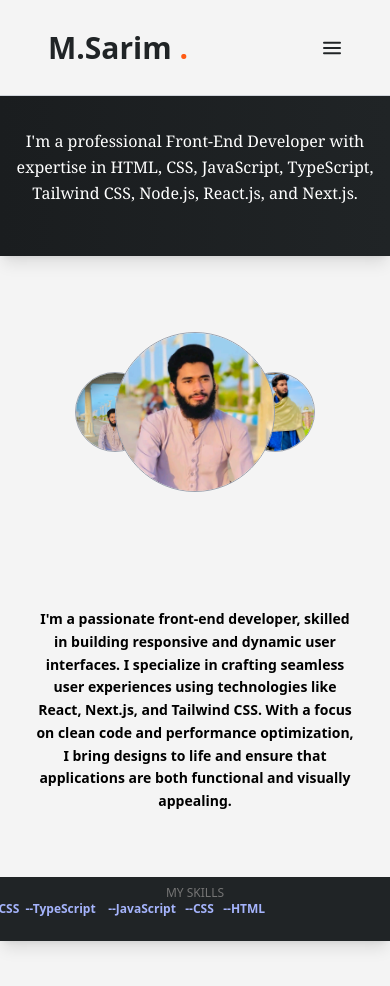
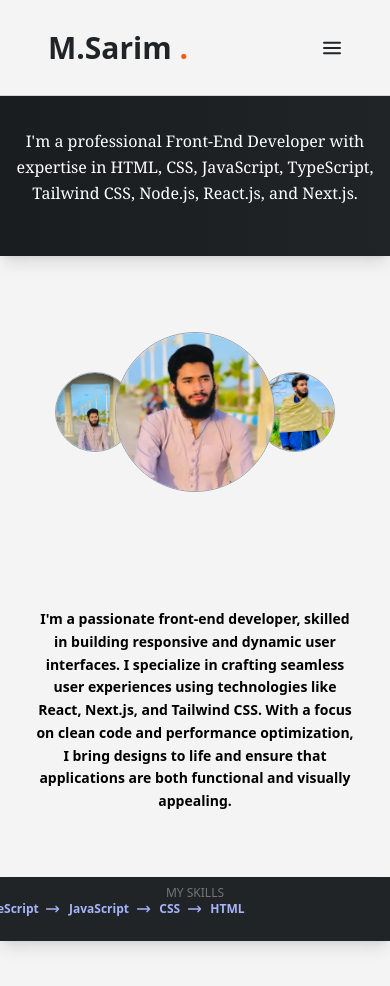
Before and after one commit to SarimArain99/my-portfolio-web, a Next.js app: page /about in a window 390 px wide. Shown: the top 986 px of the page. Built offline with nearby package versions, Linux system fonts and the light colour scheme.

Commit message:
modified

```diff
--- a/src/app/IMS/page.tsx
+++ b/src/app/IMS/page.tsx
@@ -3,15 +3,15 @@ import IMS from "../public/images/IMS.png";
 import Image from "next/image";
 function page() {
   return (
-    <div className="flex justify-center">
-      <div className="sm:mx-8 mx-2 py-10 max-w-3xl relative top-28 bg-white shadow-2xl rounded-2xl overflow-hidden mb-20">
+    <div className="flex justify-center mx-3">
+      <div className="mt-12 overflow-hidden">
         <Image
           src={IMS}
           alt="Inventory Management System"
-          className="w-full h-64 object-contain rounded-t-lg border-b border-gray-200"
+          className="w-full object-contain rounded-t-lg mt-14"
         />
         <div className="px-6 py-8">
-          <h1 className="text-4xl font-extrabold mb-6 text-center text-gray-800 tracking-wide">
+          <h1 className="text-3xl sm:text-4xl lg:text-5xl font-extrabold mb-6 sm: mt-10 text-center text-gray-800 tracking-wide">
             Inventory Management System Overview
           </h1>
           <p className="text-lg mb-6 text-gray-700 leading-relaxed">
--- a/src/app/about/page.tsx
+++ b/src/app/about/page.tsx
@@ -13,13 +13,13 @@ function About() {
 
       <div className="flex py-9 items-center justify-center">
         <div className="flex py-10 items-center justify-center relative">
-          <div className="w-20 h-20 sm:w-24 sm:h-24 md:w-36 md:h-36 lg:w-44 lg:h-44 rounded-full overflow-hidden relative -z-30 -mr-10 border border-gray-400">
+          <div className="w-20 h-20 sm:w-24 sm:h-24 md:w-36 md:h-36 lg:w-44 lg:h-44 rounded-full overflow-hidden relative -z-30 sm:-mr-10 -mr-5 border border-gray-400">
             <Image src={sa} alt="Sarim" className="object-bottom" />
           </div>
           <div className="w-40 h-40 sm:w-40 sm:h-40 md:w-56 md:h-56 lg:w-80 lg:h-80 rounded-full overflow-hidden relative -z-20 border border-gray-400">
             <Image src={sarim3} alt="Sarim" className="object-cover" />
           </div>
-          <div className="w-20 h-20 sm:w-24 sm:h-24 md:w-36 md:h-36 lg:w-44 lg:h-44 rounded-full overflow-hidden relative -z-30 -ml-10 border border-gray-400">
+          <div className="w-20 h-20 sm:w-24 sm:h-24 md:w-36 md:h-36 lg:w-44 lg:h-44 rounded-full overflow-hidden relative -z-30 sm:-ml-10 -ml-5 border border-gray-400">
             <Image src={sarim2} alt="Sarim" className="object-cover" />
           </div>
         </div>
--- a/src/app/components/Skills.tsx
+++ b/src/app/components/Skills.tsx
@@ -1,16 +1,34 @@
 function Skills() {
+  let rightArror = (
+    <svg
+      className="h-4 w-4 sm:h-6 sm:w-6 md:h-8 md:w-8 lg:h-10 lg:w-10 "
+      fill="none"
+      viewBox="0 0 24 24"
+      stroke="currentColor"
+    >
+      <path
+        stroke-linecap="round"
+        stroke-linejoin="round"
+        stroke-width="2"
+        d="M17 8l4 4m0 0l-4 4m4-4H3"
+      />
+    </svg>
+  );
+
   return (
     <div className="overflow-hidden lg:h-36 md:h-20 sm:h-18 h-16 bg-[#202426] sm:p-4  max-w-[100%] mx-auto my-6 shadow-lg text-white text-center cursor-default">
-      <p className="lg:text-lg md:text-sm sm:text-sm text-xs text-[#757575] sm:pt-1 pt-2">MY SKILLS</p>
-      <div className="lg:text-3xl md:text-lg sm:text-sm text-xs  font-semibold text-indigo-300 dark:text-white whitespace-nowrap animate-scroll">
-        &nbsp; &nbsp;--NEXT.Js
-        &nbsp; &nbsp;--REACT.Js
-        &nbsp;--NODE.Js &nbsp;
-        &nbsp;--TAILWIND CSS
-        &nbsp;--TypeScript &nbsp;
-        &nbsp;--JavaScript&nbsp;
-        &nbsp;--CSS &nbsp;
-        --HTML &nbsp;
+      <p className="lg:text-lg md:text-sm sm:text-sm text-xs text-[#757575] sm:pt-1 pt-2">
+        MY SKILLS
+      </p>
+      <div className="lg:text-3xl md:text-lg sm:text-sm text-xs font-semibold text-indigo-300 dark:text-white whitespace-nowrap animate-scroll flex justify-center items-center">
+        &nbsp; &nbsp; <span className="mr-2">{rightArror}</span>NEXT.Js &nbsp;
+        &nbsp; <span className="mr-2">{rightArror}</span>REACT.Js &nbsp;{" "}
+        <span className="mr-2">{rightArror}</span>NODE.Js &nbsp;{" "}
+        <span className="mr-2">{rightArror}</span>TAILWIND CSS &nbsp;{" "}
+        <span className="mr-2">{rightArror}</span>TypeScript &nbsp;{" "}
+        <span className="mr-2">{rightArror}</span>JavaScript &nbsp;{" "}
+        <span className="mr-2">{rightArror}</span>CSS &nbsp;{" "}
+        <span className="mr-2">{rightArror}</span>HTML
       </div>
     </div>
   );
--- a/src/app/countriesDetails/page.tsx
+++ b/src/app/countriesDetails/page.tsx
@@ -1,17 +1,19 @@
+// import Link from "next/link";
+// import Link from "next/link";
 import Link from "next/link";
 import country from "../public/images/Country.png";
 import Image from "next/image";
 function countriesDetails() {
   return (
-    <div className="flex justify-center">
-    <div className="sm:mx-8 mx-2 py-10 max-w-3xl relative top-28 bg-white shadow-2xl rounded-2xl overflow-hidden mb-20">
+    <div className="flex justify-center mx-3">
+      <div className="mt-12 overflow-hidden">
         <Image
           src={country}
           alt="Country Details"
-        className="w-full h-48 sm:h-56 md:h-64 lg:h-72 xl:h-80 object-contain rounded-t-lg border-b border-gray-200"
+          className="w-full object-contain rounded-t-lg mt-14"
         />
-      <div className="px-4 sm:px-6 py-8">
-        <h1 className="text-3xl sm:text-4xl lg:text-5xl font-extrabold mb-6 text-center text-gray-800 tracking-wide">
+        <div className="px-4 sm:px-6 ">
+          <h1 className="text-3xl sm:text-4xl lg:text-5xl font-extrabold mb-6 sm: mt-10 text-center text-gray-800 tracking-wide">
             Country Details Project Overview
           </h1>
           <p className="text-base sm:text-lg md:text-xl mb-6 text-gray-700 leading-relaxed">
@@ -69,8 +71,8 @@ function countriesDetails() {
                   countries by name or region.
                 </li>
                 <li>
-                <strong>Responsive Design:</strong> Fully optimized for devices
-                of all sizes, providing a smooth user experience.
+                  <strong>Responsive Design:</strong> Fully optimized for
+                  devices of all sizes, providing a smooth user experience.
                 </li>
                 <li>
                   <strong>API Integration:</strong> Fetches up-to-date data
@@ -81,8 +83,8 @@ function countriesDetails() {
           </div>
 
           <p className="mt-8 text-base sm:text-lg lg:text-xl text-gray-800 leading-relaxed">
-          Designed for students, travelers, and educators, this project presents
-          country data in a modern, intuitive interface.
+            Designed for students, travelers, and educators, this project
+            presents country data in a modern, intuitive interface.
           </p>
 
           <Link
--- a/src/app/dynamicResume/page.tsx
+++ b/src/app/dynamicResume/page.tsx
@@ -4,15 +4,15 @@ import DResume from "../public/images/Dynamic Resume.png";
 
 function page() {
   return (
-    <div className="flex justify-center">
-      <div className="sm:mx-8 mx-2 py-10 max-w-3xl xl:max-w-5xl relative top-28 bg-white shadow-2xl rounded-2xl overflow-hidden mb-20">
+    <div className="flex justify-center mx-3">
+      <div className="mt-12 overflow-hidden">
         <Image
           src={DResume}
           alt="Dynamic Resume Generator"
-          className="w-full h-64 xl:h-80 object-contain rounded-t-lg border-b border-gray-200"
+          className="w-full object-contain rounded-t-lg mt-14"
         />
         <div className="px-6 py-8 xl:px-12 xl:py-10">
-          <h1 className="text-4xl xl:text-5xl font-extrabold mb-6 text-center text-gray-800 tracking-wide">
+          <h1 className="text-3xl sm:text-4xl lg:text-5xl font-extrabold mb-6 sm: mt-10 text-center text-gray-800 tracking-wide">
             Dynamic Resume Generator Overview
           </h1>
           <p className="text-lg xl:text-xl mb-6 text-gray-700 leading-relaxed">
--- a/src/app/staticResume/page.tsx
+++ b/src/app/staticResume/page.tsx
@@ -3,15 +3,15 @@ import Link from "next/link";
 import SResume from "../public/images/Static Resume.png";
 function page() {
   return (
-    <div className="flex justify-center">
-      <div className="sm:mx-8 mx-2 py-10 max-w-3xl xl:max-w-5xl relative top-28 bg-white shadow-2xl rounded-2xl overflow-hidden mb-20">
+    <div className="flex justify-center mx-3">
+      <div className="mt-12 overflow-hidden">
         <Image
           src={SResume}
           alt="Static Resume"
-          className="w-full h-64 xl:h-80 object-contain rounded-t-lg border-b border-gray-200"
+          className="w-full object-contain rounded-t-lg mt-14"
         />
         <div className="px-6 py-8 xl:px-12 xl:py-10">
-          <h1 className="text-4xl xl:text-5xl font-extrabold mb-6 text-center text-gray-800 tracking-wide">
+          <h1 className="text-3xl sm:text-4xl lg:text-5xl font-extrabold mb-6 sm: mt-10 text-center text-gray-800 tracking-wide">
             My Static Resume Overview
           </h1>
           <p className="text-lg xl:text-xl mb-6 text-gray-700 leading-relaxed">
```
Lines whose indentation alone changed are shown as unchanged.
